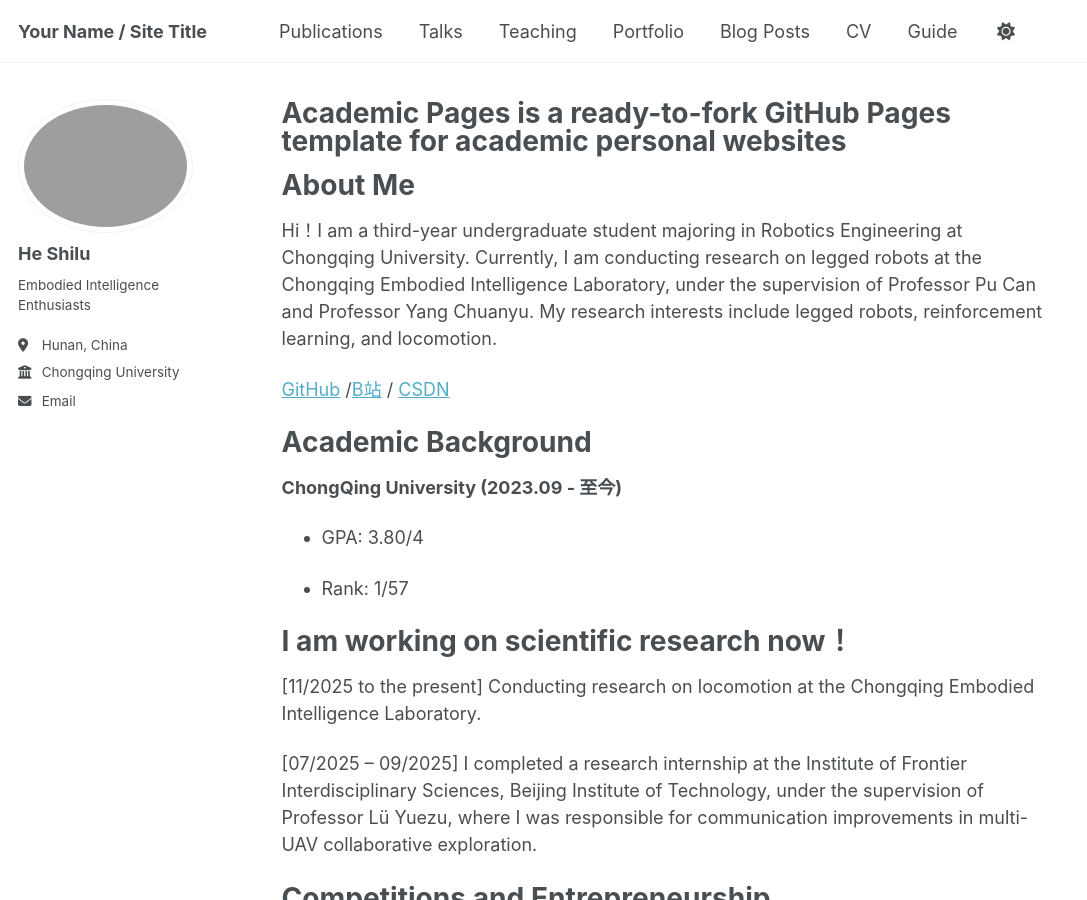
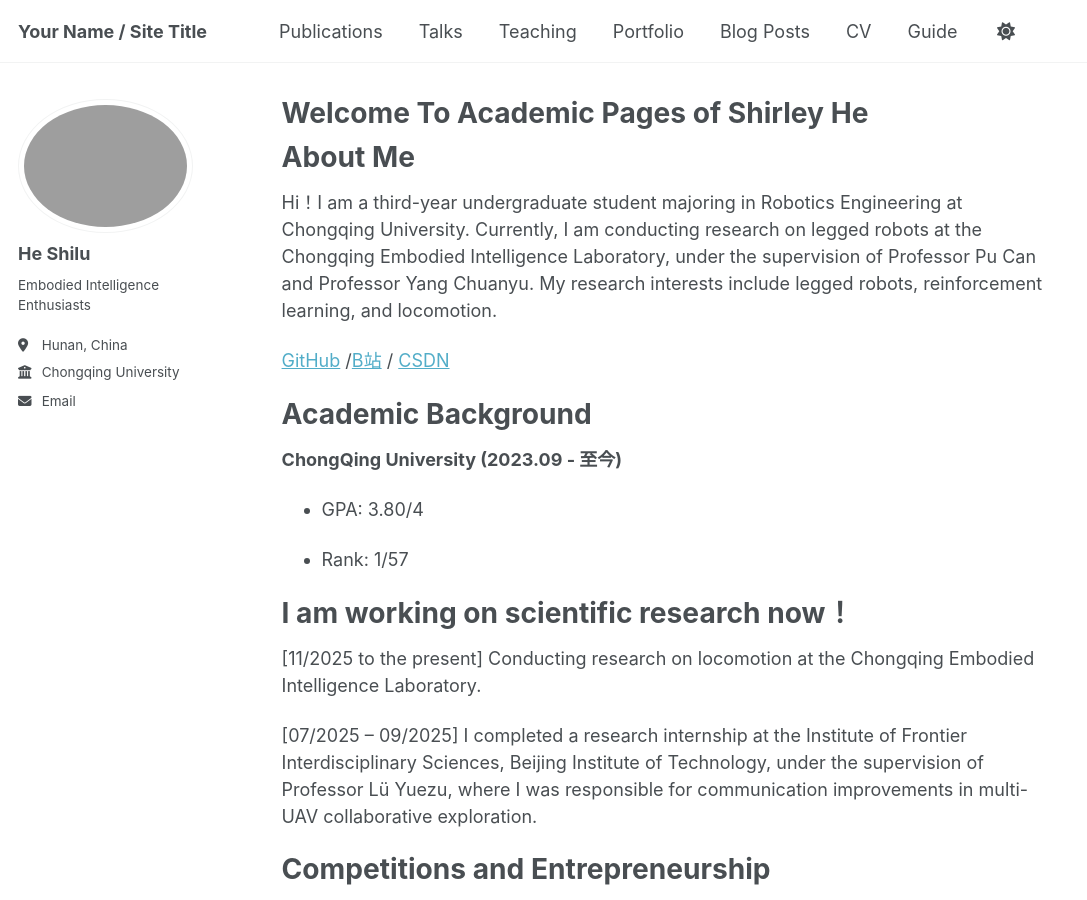
Before and after one commit to shiluhe/ShiluHe.github.io, a Jekyll site: the page built from _pages/about.md, in a window 1280 px wide and 900 px high. Shown: the whole window, without its empty margins (0-1087 px from the left). Built offline with Jekyll 4.4.1, drawn with Linux system fonts in a browser that asks for light colours; a script bundle is joined from its source files by our own code; library files that are not in the unit come from our copies.

Commit message:
Update about.md

```diff
--- a/_pages/about.md
+++ b/_pages/about.md
@@ -1,6 +1,6 @@
 ---
 permalink: /
-title: "Academic Pages is a ready-to-fork GitHub Pages template for academic personal websites"
+title: "Welcome To Academic Pages of Shirley He "
 author_profile: true
 redirect_from:
   - /about/
```
